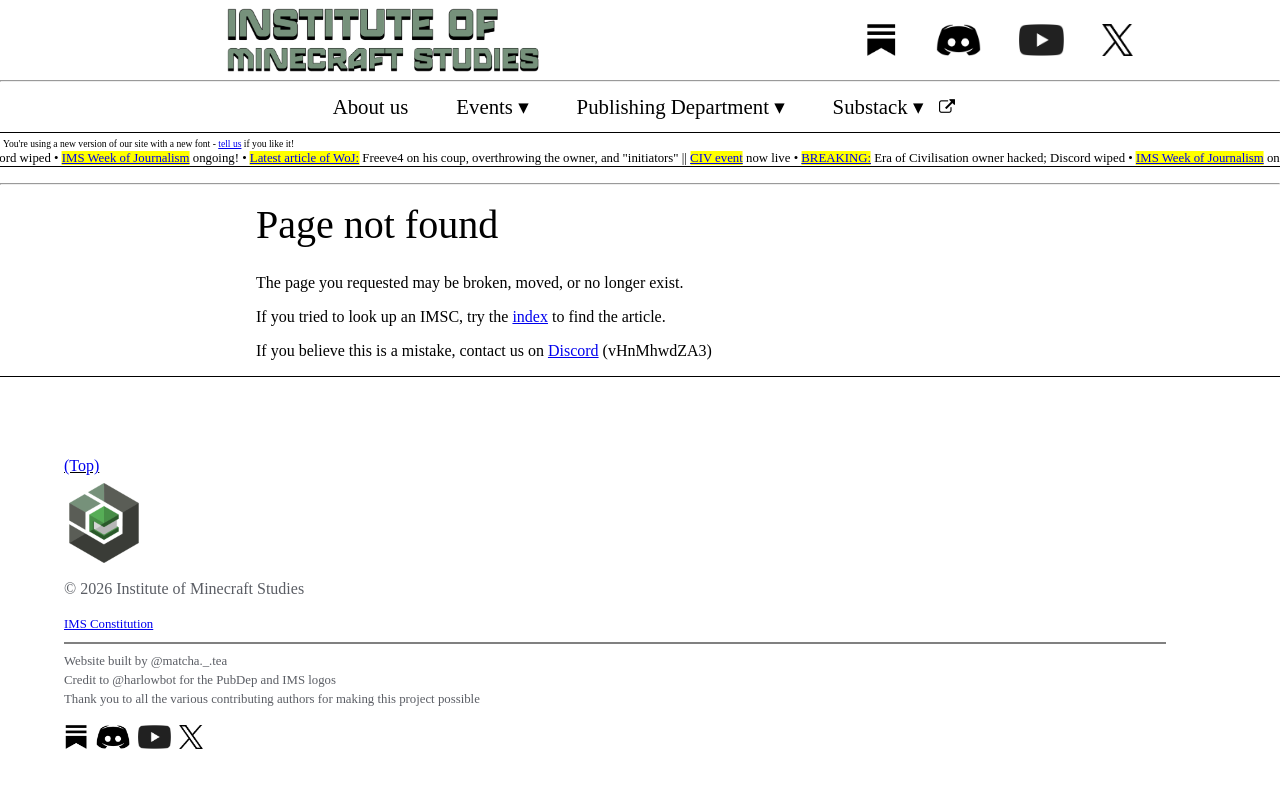
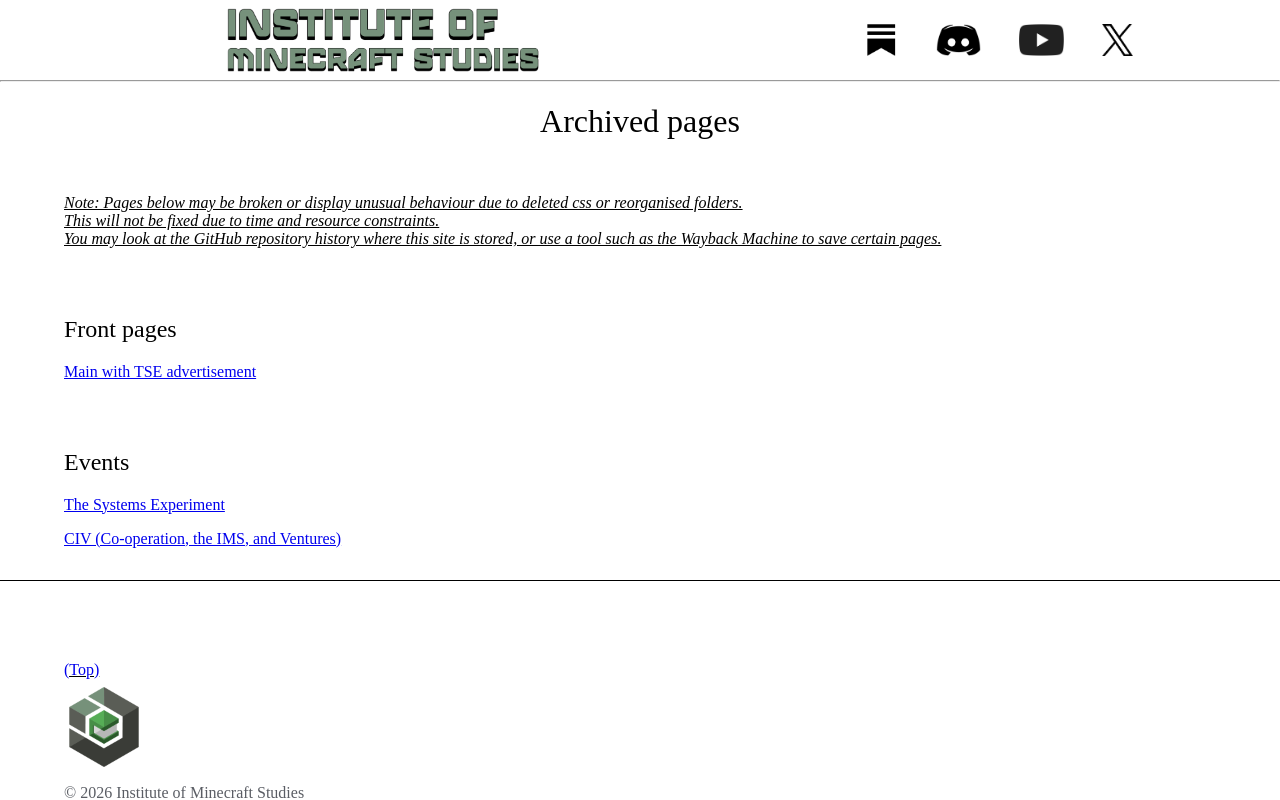
Before and after one commit to imsresearch/ims-website, a React (Vite) app: page /archive in a window 1280 px wide. Shown: the top 800 px of the page. Built offline with nearby package versions, Linux system fonts and the light colour scheme; a web font is replaced by a local one.

Commit message:
Refactor event and archive pages: update routes, add archived pages, and clean up footer links; move CIV to past events, update /past/civ page

```diff
--- a/src/App.jsx
+++ b/src/App.jsx
@@ -23,9 +23,16 @@ import Events from "./pages/events/events.jsx";
 import CurrentEvent from "./pages/events/current.jsx";
 import PastEvent from "./pages/events/past.jsx";
 import FutureEvent from "./pages/events/future.jsx";
+
+// past events
 import TSE from "./pages/events/systems-experiment.jsx";
-import CIV from "./pages/events/civ.jsx";
+import CIV from "./pages/events/civ-past.jsx";
 
+// archived pages
+import ArchivePages from "./pages/archive-pages.jsx";
+
+import ARCHIVEMainWithTSE from "./pages/archive/main-with-TSE.jsx";
+import ARCHIVECIV from "./pages/archive/civ.jsx";
 import ARCHIVETSE from "./pages/archive/systems-event.jsx";
 
 import NotFound from "./pages/404.jsx";
@@ -130,9 +137,12 @@ export default function App() {
                 <Route exact path="/events/past" component={PastEvent} />
 
                 <Route exact path="/events/past/systems-experiment" component={TSE} />
-                <Route exact path="/events/current/civ" component={CIV} />
+                <Route exact path="/events/past/civ" component={CIV} />
 
+                <Route exact path="/archive" component={ArchivePages} />
                 <Route exact path="/archive/tse" component={ARCHIVETSE} />
+                <Route exact path="/archive/civ" component={ARCHIVECIV} />
+                <Route exact path="/archive/tse-main" component={ARCHIVEMainWithTSE} />
 
                 <Route path="/:imsc" component={ImscRedirect} />
 
--- a/src/components/Footer.jsx
+++ b/src/components/Footer.jsx
@@ -1,4 +1,4 @@
-import "../styles/footer.css"
+import "../styles/footer.css";
 
 export default function Footer() {
     return (
@@ -9,15 +9,8 @@ export default function Footer() {
                         <a href="#header">(Top)</a>
                     </p>
 
-                    <a
-                        href="/#header"
-                        className="footer__logo-link"
-                    >
-                        <img
-                            src="/assets/main_logo.png"
-                            alt="IMS logo"
-                            className="footer__logo"
-                        />
+                    <a href="/#header" className="footer__logo-link">
+                        <img src="/assets/main_logo.png" alt="IMS logo" className="footer__logo" />
                     </a>
 
                     <p className="footer__copyright">
@@ -25,12 +18,18 @@ export default function Footer() {
                     </p>
 
                     <p className="footer__credit">
-                        <a href="/database/non-published/IMS-Constitution.pdf" target="_blank">IMS Constitution</a>
-                        <hr className="small-hr" style={{margin: "0.5rem 0"}}/>
+                        <a href="/database/non-published/IMS-Constitution.pdf" target="_blank">
+                            IMS Constitution
+                        </a>
+                        <br />
+                        <a href="/archive">Archived pages</a>
+
+                        <hr className="small-hr" style={{ margin: "0.5rem 0" }} />
+
                         <strong>Website built by @matcha._.tea</strong>
-                        <br/>
+                        <br />
                         <strong>Credit to @harlowbot for the PubDep and IMS logos</strong>
-                        <br/>
+                        <br />
                         <strong>Thank you to all the various contributing authors for making this project possible</strong>
                     </p>
 
--- a/src/components/JournalFooter.jsx
+++ b/src/components/JournalFooter.jsx
@@ -8,21 +8,31 @@ export default function Footer() {
                     <p className="footer__top-link">
                         <a href="#header">(Top)</a>
                     </p>
+
                     <a href="/#header" className="footer__logo-link">
                         <img src="/assets/pubdep_logo.png" alt="IMS Publishing Department logo" className="footer__logo" />
                     </a>
+
                     <p className="footer__copyright">
                         <strong>©</strong> 2026 Institute of Minecraft Studies
                     </p>
+
                     <p className="footer__credit">
-                        <a href="/database/non-published/IMS-Constitution.pdf" target="_blank">IMS Constitution</a>
-                        <hr className="small-hr" style={{margin: "0.5rem 0"}}/>
+                        <a href="/database/non-published/IMS-Constitution.pdf" target="_blank">
+                            IMS Constitution
+                        </a>
+                        <br />
+                        <a href="/archive">Archived pages</a>
+
+                        <hr className="small-hr" style={{ margin: "0.5rem 0" }} />
+
                         <strong>Website built by @matcha._.tea</strong>
-                        <br/>
+                        <br />
                         <strong>Credit to @harlowbot for the PubDep and IMS logos</strong>
-                        <br/>
+                        <br />
                         <strong>Thank you to all the various contributing authors for making this project possible</strong>
                     </p>
+
                     <div className="footer__socials">
                         <a href="https://imsresearch.substack.com" target="_blank" className="footer__icon">
                             <img src="/assets/substack_icon.png" alt="Substack logo" />
--- /dev/null
+++ b/src/pages/archive-pages.jsx
@@ -0,0 +1,32 @@
+import TopHeader from "../components/TopHeader";
+import Footer from "../components/Footer";
+
+export default function ArchivePages() {
+    return (
+        <>
+            <TopHeader/>
+            <h1 style={{textAlign: "center"}}>Archived pages</h1>
+            <div style={{padding: "1rem 5vw"}}>
+                <p style={{fontWeight: "bold", textDecoration: "underline"}}>
+                    <i>
+                        Note: Pages below may be broken or display unusual behaviour due to deleted css or reorganised folders.
+                        <br/>
+                        This will not be fixed due to time and resource constraints.
+                        <br/>
+                        You may look at the GitHub repository history where this site is stored, or use a tool such as the Wayback Machine to save certain pages.
+                    </i>
+                </p>
+            </div>
+            <div style={{padding: "1rem 5vw"}}>
+                <h2>Front pages</h2>
+                <p><a href="/archive/tse-main">Main with TSE advertisement</a></p>
+            </div>
+            <div style={{padding: "1rem 5vw"}}>
+                <h2>Events</h2>
+                <p><a href="/archive/tse">The Systems Experiment</a></p>
+                <p><a href="/archive/civ">CIV (Co-operation, the IMS, and Ventures)</a></p>
+            </div>
+            <Footer/>
+        </>
+    );
+}
--- /dev/null
+++ b/src/pages/events/civ-past.jsx
@@ -0,0 +1,38 @@
+import React from "react";
+import { Helmet } from "react-helmet";
+
+import TopHeader from "../../components/TopHeader";
+import LowerHeader from "../../components/LowerHeader";
+import Footer from "../../components/Footer";
+
+import "../../styles/systems-experiment.css";
+
+export default function TSE() {
+    return (
+        <div className="TSE-page">
+            <Helmet>
+                <title>CIV | IMS</title>
+                <meta name="application-name" content="CIV | IMS" />
+                <meta name="description" content="Read about the CIV event." />
+            </Helmet>
+
+            <TopHeader />
+            <LowerHeader />
+
+            <div className="title-box">
+                <h1>CIV (Co-operation, the IMS, and Ventures)</h1>
+            </div>
+
+            <main className="TSE-content-box">
+                <p style={{textAlign: "center"}}>Please bare with us while be write information for this page!</p>
+                <div className="return-to-events">
+                    <p className="return-to-events-text">
+                        <a href="/events/past">Return to the Past Events homepage</a>
+                    </p>
+                </div>
+            </main>
+
+            <Footer />
+        </div>
+    );
+}
--- a/src/pages/events/events.jsx
+++ b/src/pages/events/events.jsx
@@ -32,7 +32,7 @@ export default function Events() {
                     </h2>
                     <hr className="small-hr"/>
                     <h3>
-                        <a href="/events/current/civ">CIV (Co-operation, the IMS, and Ventures)</a>
+                        <i>There are no current events.</i>
                     </h3>
                 </div>
                 <div id="past">
@@ -52,6 +52,8 @@ export default function Events() {
                     <hr className="small-hr"/>
                     <h3>
                         <a href="/events/past/systems-experiment">IMS: The Systems Experiment</a>
+                        <br/>
+                        <a href="/events/current/civ">CIV (Co-operation, the IMS, and Ventures)</a>
                     </h3>
                 </div>
                 <i>
--- a/src/pages/events/past.jsx
+++ b/src/pages/events/past.jsx
@@ -42,6 +42,11 @@ export default function PastEvent() {
                                     <a href="/events/past/systems-experiment">IMS: The Systems Experiment</a>
                                 </p>
                             </li>
+                            <li>
+                                <p>
+                                    <a href="/events/past/civ">CIV (Co-operation, the IMS, and Ventures)</a>
+                                </p>
+                            </li>
                         </ul>
                         <i>
                             <small>Last updated <time dateTime="2026-09-08" title="2026-09-08">08 September, 2026</time> - information is first released on the IMS Discord server.</small>
--- a/src/pages/pubdep/table-of-articles.jsx
+++ b/src/pages/pubdep/table-of-articles.jsx
@@ -19,7 +19,7 @@ export default function TableOfArticles() {
 
             <main>
                 <h1>Table of all published articles</h1>
-                <h3><i>This table is no longer being updated. See the Zenodo database at <a href="https://zenodo.org/communities/ims-doi">https://zenodo.org/communities/ims-doi</a>.</i></h3>
+                <h3><i>Last updated 16 August, 2026</i></h3>
                 <div className="table-of-articles-div">
                     <div className="table-of-articles-inner-div">
                         <table>
```
Also changed, not shown: src/pages/archive/main-with-TSE.jsx (renamed from src/pages/archive/main with TSE --archive.jsx, +5 -6 lines), src/pages/archive/civ.jsx (renamed from src/pages/events/civ.jsx).
